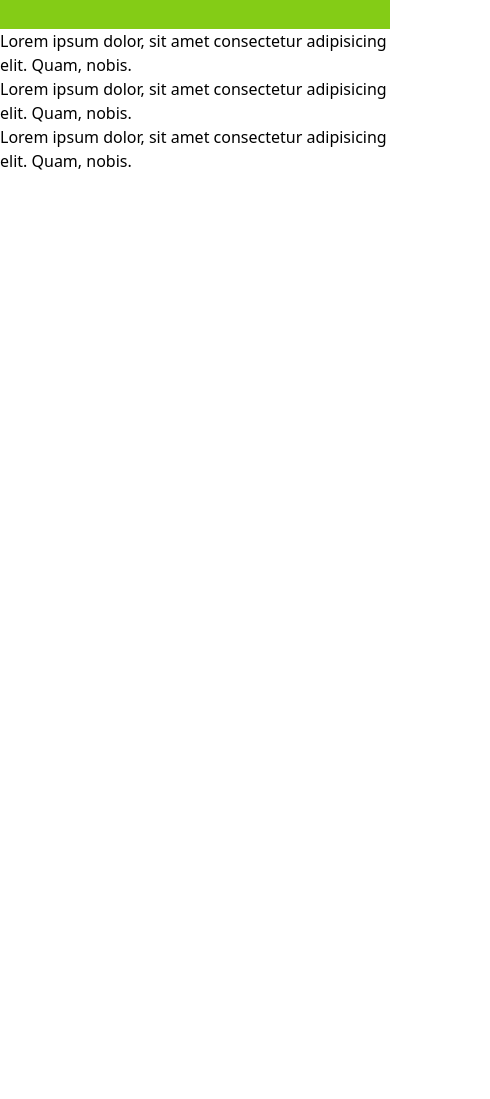
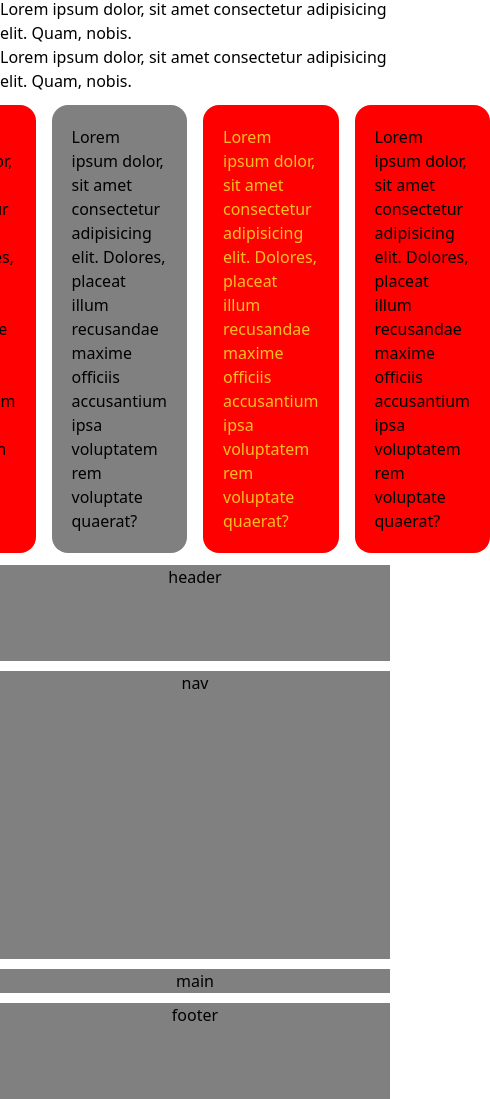
Before and after one commit to mdfoyezkhan/practice-tailwind-css, a plain HTML site: page index.html in a window 390 px wide. Shown: the part 555-1654 px from the top of the page, 490 px wide, since content can reach past the window. Before the commit the page ends 844 px from the top, so only its background shows below. Drawn offline with nearby package versions, Linux system fonts and the light colour scheme.

Commit message:
grid practice added

```diff
--- a/index.html
+++ b/index.html
@@ -14,10 +14,21 @@
     <h5>hello world!</h5>
     <h6>hello world!</h6>
     <p class="text-blue-600 bg-black ">The quick brown fox...</p>
-    <p class=" pt-20 bg-lime-500 text-purple-800 text-4xl pb-20">Lorem ipsum dolor, sit amet consectetur adipisicing elit. Quam, nobis.</p>
+    <p class=" pt-20 bg-lime-500 text-purple-800 text-4xl pbJ-20">Lorem ipsum dolor, sit amet consectetur adipisicing elit. Quam, nobis.</p>
     <p>Lorem ipsum dolor, sit amet consectetur adipisicing elit. Quam, nobis.</p>
     <p>Lorem ipsum dolor, sit amet consectetur adipisicing elit. Quam, nobis.</p>
     <p>Lorem ipsum dolor, sit amet consectetur adipisicing elit. Quam, nobis.</p>
-    <script src="https://cdn.tailwindcss.com"></script>
+    <section class="flex md:flex-col m-3  space-x-4 justify-center " >
+        <div class="w-56 bg-[red] rounded-2xl p-5">Lorem ipsum dolor, sit amet consectetur adipisicing elit. Dolores, placeat illum recusandae maxime officiis accusantium ipsa voluptatem rem voluptate quaerat?</div>
+        <div class="w-56 bg-[grey] rounded-2xl p-5">Lorem ipsum dolor, sit amet consectetur adipisicing elit. Dolores, placeat illum recusandae maxime officiis accusantium ipsa voluptatem rem voluptate quaerat?</div>
+        <div class="w-56 bg-[red] rounded-2xl p-5 text-amber-400">Lorem ipsum dolor, sit amet consectetur adipisicing elit. Dolores, placeat illum recusandae maxime officiis accusantium ipsa voluptatem rem voluptate quaerat?</div>
+        <div class="w-56 bg-[red] rounded-2xl p-5">Lorem ipsum dolor, sit amet consectetur adipisicing elit. Dolores, placeat illum recusandae maxime officiis accusantium ipsa voluptatem rem voluptate quaerat?</div>
+    </section>
+    <section class="grid gap-2.5 md:gap-2.5 text-center">
+        <div class="bg-[grey] col-span-3 h-24">header</div>
+        <div class="bg-[grey] col-span-3 md:col-span-1 h-72">nav</div>
+        <div class="bg-[grey] col-span-3 md:col-span-2">main</div>
+        <div class="bg-[grey] col-span-3 md:col-span-3 h-24">footer</div>
+    </section>
 </body>
 </html>
```
